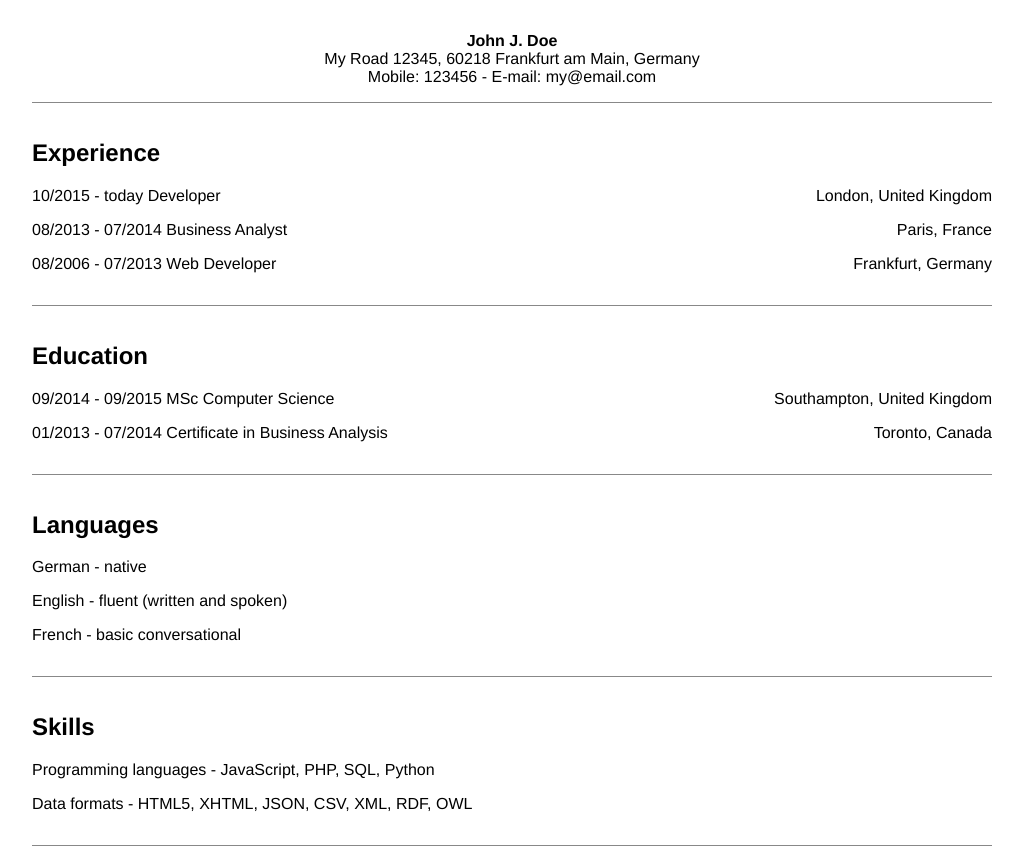
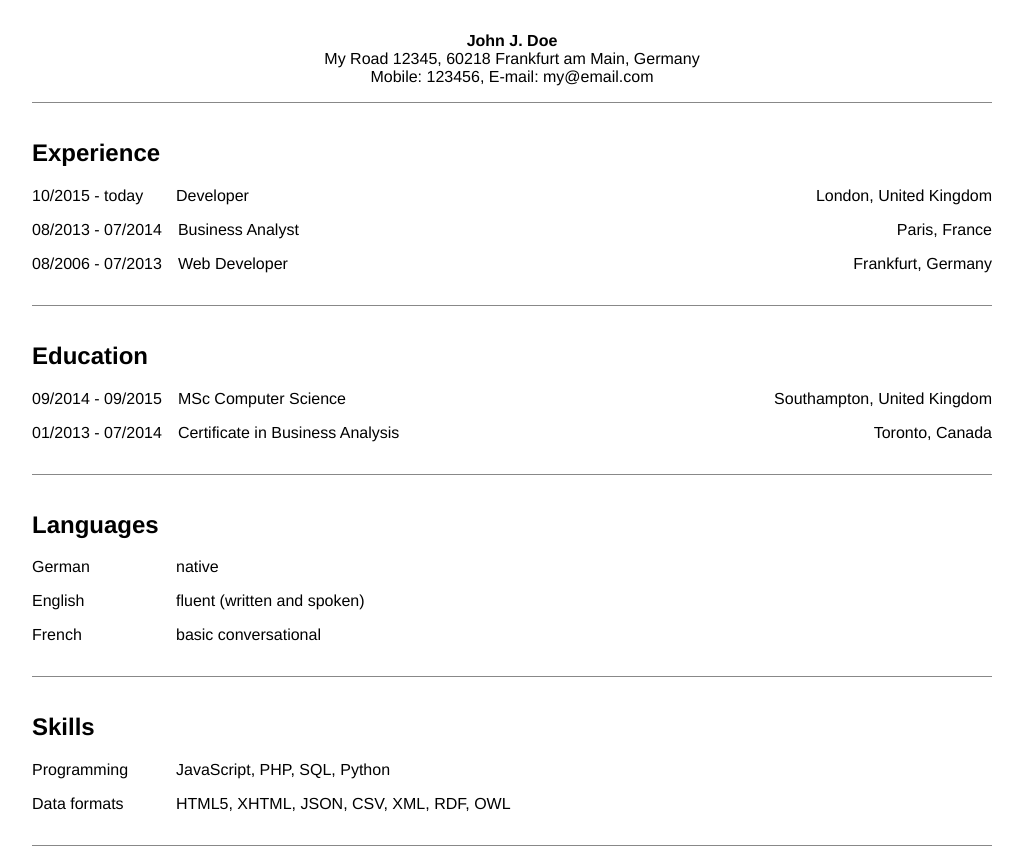
Before and after one commit to joetm/jcv, a website: page index.html in a window 1280 px wide. Shown: the whole page, without its empty margins (128-1151 px from the left). Drawn offline with Linux system fonts and the light colour scheme.

Commit message:
indentation

```diff
--- a/css/cv.css
+++ b/css/cv.css
@@ -43,3 +43,18 @@ header h1 {
 .content_section .section{
 	margin-bottom:1em;
 }
+.content_section .section .tab{
+	float:left;
+	margin-right:1em;
+	min-width:8em;
+}
+
+/*bootstrap clearfix*/
+.clearfix:before,
+.clearfix:after{
+  display: table;
+  content: " ";
+}
+.clearfix:after{
+  clear: both;
+}
--- a/data/cv-sample.json
+++ b/data/cv-sample.json
@@ -78,7 +78,7 @@
     ],
     "skills": [
         {
-            "name": "Programming languages",
+            "name": "Programming",
             "content": "JavaScript, PHP, SQL, Python"
         },
         {
--- a/js/cv.js
+++ b/js/cv.js
@@ -12,12 +12,13 @@ $(function () {
     var templates = {
         "header": _.template("<strong><%= firstname %> <%= middlename %> <%= lastname %></strong><br />"   +
             "<%= street %>, <%= zipcode %> <%= city %>, <%= country %><br />" +
-            "Mobile: <%= mobile %> - E-mail: <%= email %><br />"),
+            "Mobile: <%= mobile %>, E-mail: <%= email %>"),
             //"Birthdate: <%= birthdate %> in <%= birthplace %>"
-        "experience": _.template("<div class='section'><%= from %> - <%= until %> <%= position %><div class='right'><%= city %>, <%= country %></div></div>"),
-        "education": _.template("<div class='section'><%= from %> - <%= until %> <%= position %><div class='right'><%= city %>, <%= country %></div></div>"),
-        "languages": _.template("<div class='section'><%= name %> - <%= level %></div>"),
-        "skills": _.template("<div class='section'><%= name %> - <%= content %></div>")
+        "experience": _.template("<div class='section'><div class='clearfix'><div class='tab'><%= from %> - <%= until %></div><%= position %><div class='right'><%= city %>, <%= country %></div></div>" +
+        "<div class='tab'></div><%= description %></div>"),
+        "education": _.template("<div class='section'><div class='tab'><%= from %> - <%= until %></div><%= position %><div class='right'><%= city %>, <%= country %></div></div>"),
+        "languages": _.template("<div class='section'><div class='tab'><%= name %></div><%= level %></div>"),
+        "skills": _.template("<div class='section'><div class='tab'><%= name %></div><%= content %></div>")
     };
 
 
```
